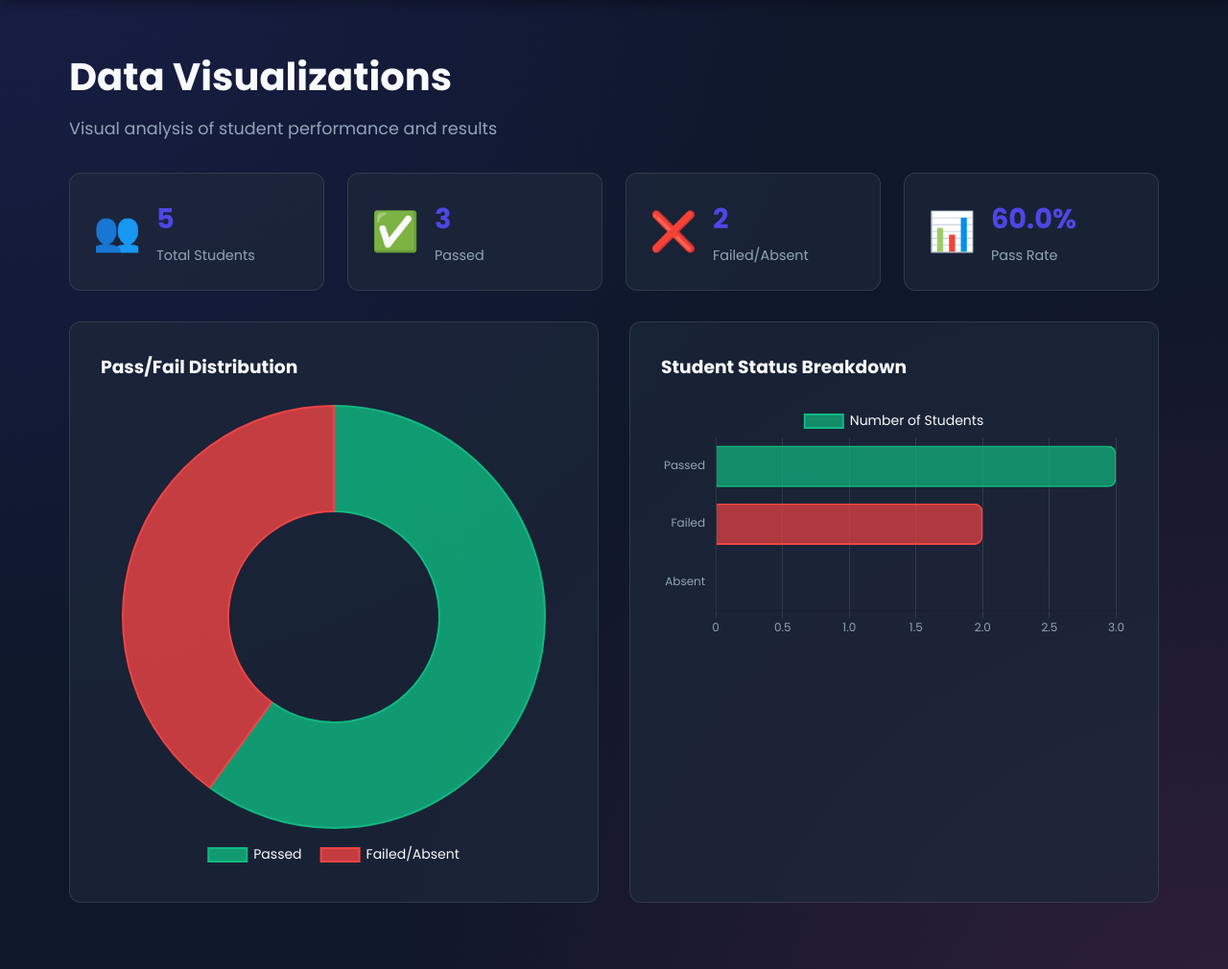
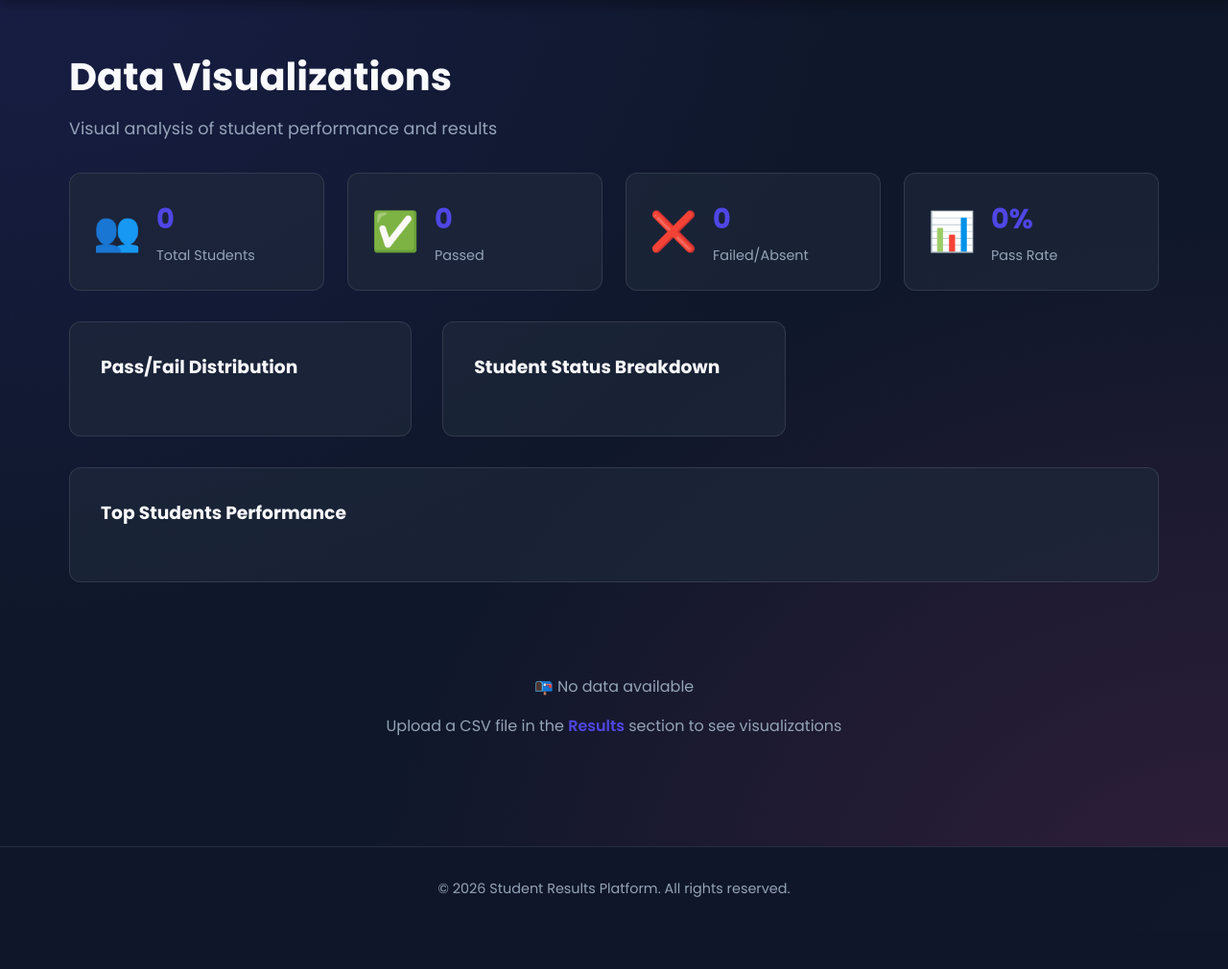
Before and after one commit to shakeebparacha/Result_fatch, a Flask app: page /graphs in a window 1280 px wide. Shown: the part 85-1095 px from the top of the page at 96% size. After the commit the page ends 1020 px from the top, so only its background shows below. Run offline with Flask 3, Linux system fonts and the light colour scheme; data that the repository does not hold is empty.

Commit message:
app_modification_csv_delete_when_reopen

```diff
--- a/app.py
+++ b/app.py
@@ -8,7 +8,22 @@ from datetime import datetime
 
 app = Flask(__name__, template_folder='templates')
 
-CSV_FILE = 'Student_Results.csv'
+# Ensure Student_Results.csv is in the correct location
+CSV_FILE = os.path.join(os.path.dirname(os.path.abspath(__file__)), 'Student_Results.csv')
+
+# ================== INITIALIZATION ==================
+def initialize_csv():
+    """Clear CSV file on app startup with headers only"""
+    try:
+        with open(CSV_FILE, 'w', newline='', encoding='utf-8') as f:
+            writer = csv.DictWriter(f, fieldnames=['Roll_Number', 'Name', 'Father_Name', 'Total_Marks', 'Status'])
+            writer.writeheader()
+        print(f"✓ CSV initialized (cleared on startup): {CSV_FILE}")
+    except Exception as e:
+        print(f"✗ Error initializing CSV: {e}")
+
+# Initialize CSV on app startup
+initialize_csv()
 
 # ================== ROUTES ==================
 
--- a/static/css/style.css
+++ b/static/css/style.css
@@ -695,6 +695,10 @@ select.form-control option {
     color: var(--text-main);
 }
 
+.chart-card-full {
+    grid-column: 1 / -1;
+}
+
 .no-data-message {
     text-align: center;
     padding: 3rem 2rem;
--- a/static/js/graphs.js
+++ b/static/js/graphs.js
@@ -2,6 +2,7 @@
 
 let pieChart = null;
 let barChart = null;
+let studentPerformanceChart = null;
 
 document.addEventListener('DOMContentLoaded', function() {
     loadGraphData();
@@ -47,6 +48,7 @@ function loadGraphData() {
             // Render charts
             renderPieChart(passCount, failCount);
             renderBarChart(passCount, failCount, results.length);
+            renderStudentPerformanceChart(results);
         })
         .catch(error => {
             console.error('Error loading graph data:', error);
@@ -190,6 +192,122 @@ function renderBarChart(passCount, failCount, total) {
     });
 }
 
+function renderStudentPerformanceChart(results) {
+    const ctx = document.getElementById('studentPerformanceChart');
+    if (!ctx) return;
+
+    // Destroy existing chart
+    if (studentPerformanceChart) {
+        studentPerformanceChart.destroy();
+    }
+
+    // Prepare data - sort by roll number or name in descending order
+    const studentData = results
+        .filter(row => row.Roll_Number && row.Name)
+        .map(row => ({
+            rollNumber: row.Roll_Number,
+            name: row.Name || 'Unknown',
+            marks: row.Total_Marks || 'N/A'
+        }))
+        .sort((a, b) => {
+            // Sort by roll number descending
+            return parseInt(b.rollNumber) - parseInt(a.rollNumber);
+        })
+        .slice(0, 15); // Show top 15 students
+
+    const labels = studentData.map(s => s.rollNumber);
+    const names = studentData.map(s => s.name);
+
+    // Create gradient colors for attractiveness
+    const colors = [
+        'rgba(79, 70, 229, 0.8)',  // Indigo
+        'rgba(59, 130, 246, 0.8)', // Blue
+        'rgba(34, 197, 94, 0.8)',  // Green
+        'rgba(16, 185, 129, 0.8)', // Teal
+        'rgba(6, 182, 212, 0.8)',  // Cyan
+        'rgba(139, 92, 246, 0.8)', // Purple
+        'rgba(168, 85, 247, 0.8)', // Violet
+        'rgba(236, 72, 153, 0.8)', // Pink
+        'rgba(249, 115, 22, 0.8)', // Orange
+        'rgba(234, 179, 8, 0.8)',  // Yellow
+        'rgba(244, 63, 94, 0.8)',  // Rose
+        'rgba(14, 165, 233, 0.8)', // Sky
+        'rgba(34, 197, 94, 0.8)',  // Lime
+        'rgba(249, 115, 22, 0.8)', // Amber
+        'rgba(239, 68, 68, 0.8)'   // Red
+    ];
+
+    const borderColors = colors.map(c => c.replace('0.8', '1'));
+
+    studentPerformanceChart = new Chart(ctx, {
+        type: 'bar',
+        data: {
+            labels: labels,
+            datasets: [{
+                label: 'Student List',
+                data: labels.map((_, i) => i + 1), // Just for visual height
+                backgroundColor: colors,
+                borderColor: borderColors,
+                borderWidth: 2,
+                borderRadius: 8,
+                hoverBackgroundColor: colors.map(c => c.replace('0.8', '0.95')),
+            }]
+        },
+        options: {
+            indexAxis: 'y',
+            responsive: true,
+            maintainAspectRatio: true,
+            plugins: {
+                legend: {
+                    display: false
+                },
+                tooltip: {
+                    backgroundColor: 'rgba(0, 0, 0, 0.9)',
+                    titleColor: '#f8fafc',
+                    bodyColor: '#f8fafc',
+                    borderColor: '#4f46e5',
+                    borderWidth: 2,
+                    padding: 12,
+                    displayColors: false,
+                    callbacks: {
+                        title: function(tooltipItems) {
+                            const index = tooltipItems[0].dataIndex;
+                            return 'Roll Number: ' + names[index];
+                        },
+                        label: function(tooltipItem) {
+                            const index = tooltipItem.dataIndex;
+                            return 'Name: ' + names[index];
+                        },
+                        afterLabel: function(tooltipItem) {
+                            const index = tooltipItem.dataIndex;
+                            return 'Status: ' + studentData[index].marks;
+                        }
+                    }
+                }
+            },
+            scales: {
+                x: {
+                    display: false,
+                    beginAtZero: true,
+                },
+                y: {
+                    grid: {
+                        display: false
+                    },
+                    ticks: {
+                        color: '#94a3b8',
+                        font: {
+                            family: "'Poppins', sans-serif",
+                            size: 12,
+                            weight: 'bold'
+                        }
+                    }
+                }
+            }
+        }
+    });
+}
+
 function showNoDataMessage() {
     const message = document.getElementById('noDataMessage');
     if (message) {
@@ -199,8 +317,10 @@ function showNoDataMessage() {
     // Hide charts
     const pieContainer = document.getElementById('pieChart');
     const barContainer = document.getElementById('barChart');
+    const perfContainer = document.getElementById('studentPerformanceChart');
     if (pieContainer) pieContainer.style.display = 'none';
     if (barContainer) barContainer.style.display = 'none';
+    if (perfContainer) perfContainer.style.display = 'none';
 }
 
 function hideNoDataMessage() {
@@ -212,6 +332,8 @@ function hideNoDataMessage() {
     // Show charts
     const pieContainer = document.getElementById('pieChart');
     const barContainer = document.getElementById('barChart');
+    const perfContainer = document.getElementById('studentPerformanceChart');
     if (pieContainer) pieContainer.style.display = 'block';
     if (barContainer) barContainer.style.display = 'block';
+    if (perfContainer) perfContainer.style.display = 'block';
 }
--- a/templates/graphs.html
+++ b/templates/graphs.html
@@ -59,6 +59,12 @@
                 <h3>Student Status Breakdown</h3>
                 <canvas id="barChart"></canvas>
             </div>
+
+            <!-- Students Performance Bar (Descending) -->
+            <div class="chart-card chart-card-full">
+                <h3>Top Students Performance</h3>
+                <canvas id="studentPerformanceChart"></canvas>
+            </div>
         </div>
 
         <!-- No Data Message -->
```
Also changed, not shown: templates/home.html (+0 -10 lines), 1 other file.
